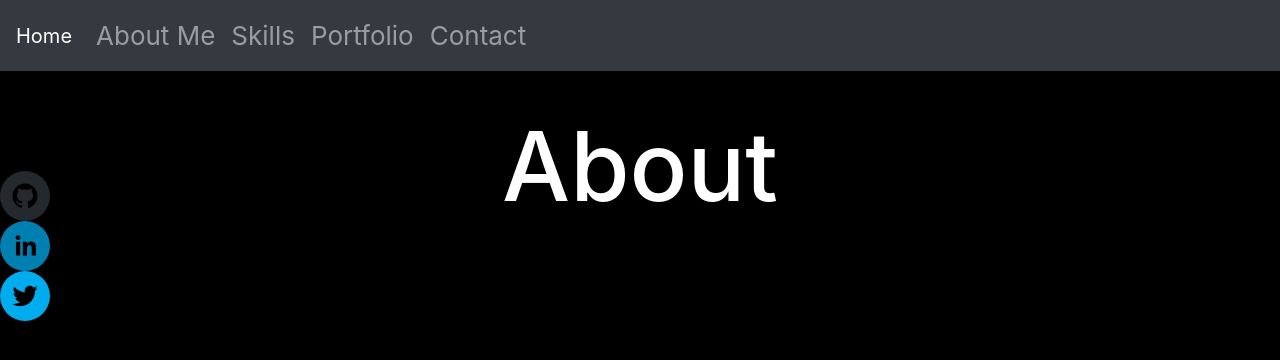
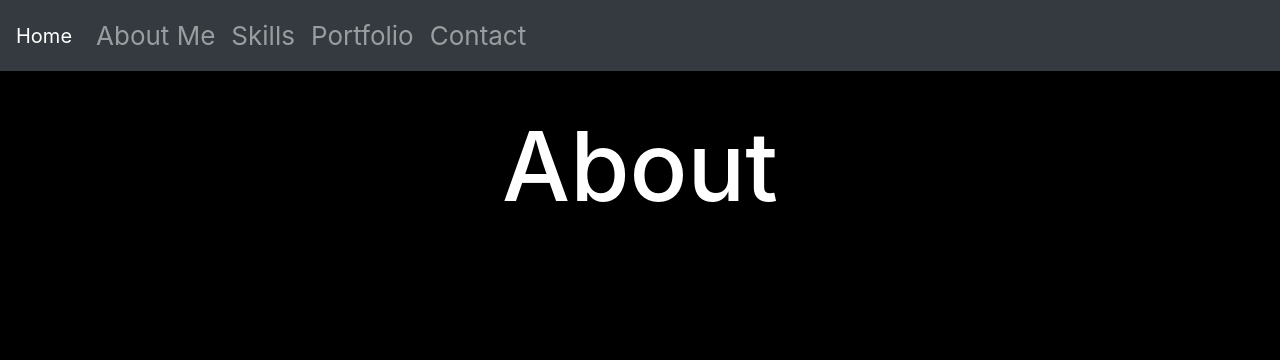
Before and after one commit to hiboabd/personal_website, a React (Create React App) app in the folder my-app/: page /about in a window 1280 px wide. Shown: the top 360 px of the page. Built offline with nearby package versions, Linux system fonts and the light colour scheme.

Commit message:
Removed footer component

```diff
--- a/my-app/src/App.js
+++ b/my-app/src/App.js
@@ -4,7 +4,7 @@ import {Switch, Route, useLocation} from 'react-router-dom';
 import './App.css';
 import Home from "./components/home";
 import MyNavbar from "./components/navbar";
-import Footer from "./components/footer";
+// import Footer from "./components/footer";
 import About from "./components/about";
 import Portfolio from "./components/portfolio";
 import Contact from "./components/contact";
@@ -34,7 +34,6 @@ function App() {
           </animated.div>
         ))}
       </div>
-      <Footer/>
     </>
   );
 }
--- a/my-app/src/components/footer.js
+++ b/my-app/src/components/footer.js
@@ -2,22 +2,5 @@ import React, { Component } from 'react';
 import { SocialIcon } from 'react-social-icons';
 
 export default class Footer extends Component {
-  render(){
 
-    return (
-      <div className="footer">
-      <ul>
-        <li className="footer-item">
-          <SocialIcon url="https://github.com/hiboabd/CV" />
-        </li>
-        <li className="footer-item">
-          <SocialIcon url="https://www.linkedin.com/in/hibo-abdilaahi-68405017b/" />
-        </li>
-        <li className="footer-item">
-          <SocialIcon url="http://twitter.com/Hibocodes" />
-        </li>
-      </ul>
-      </div>
-    );
-  }
 }
```
